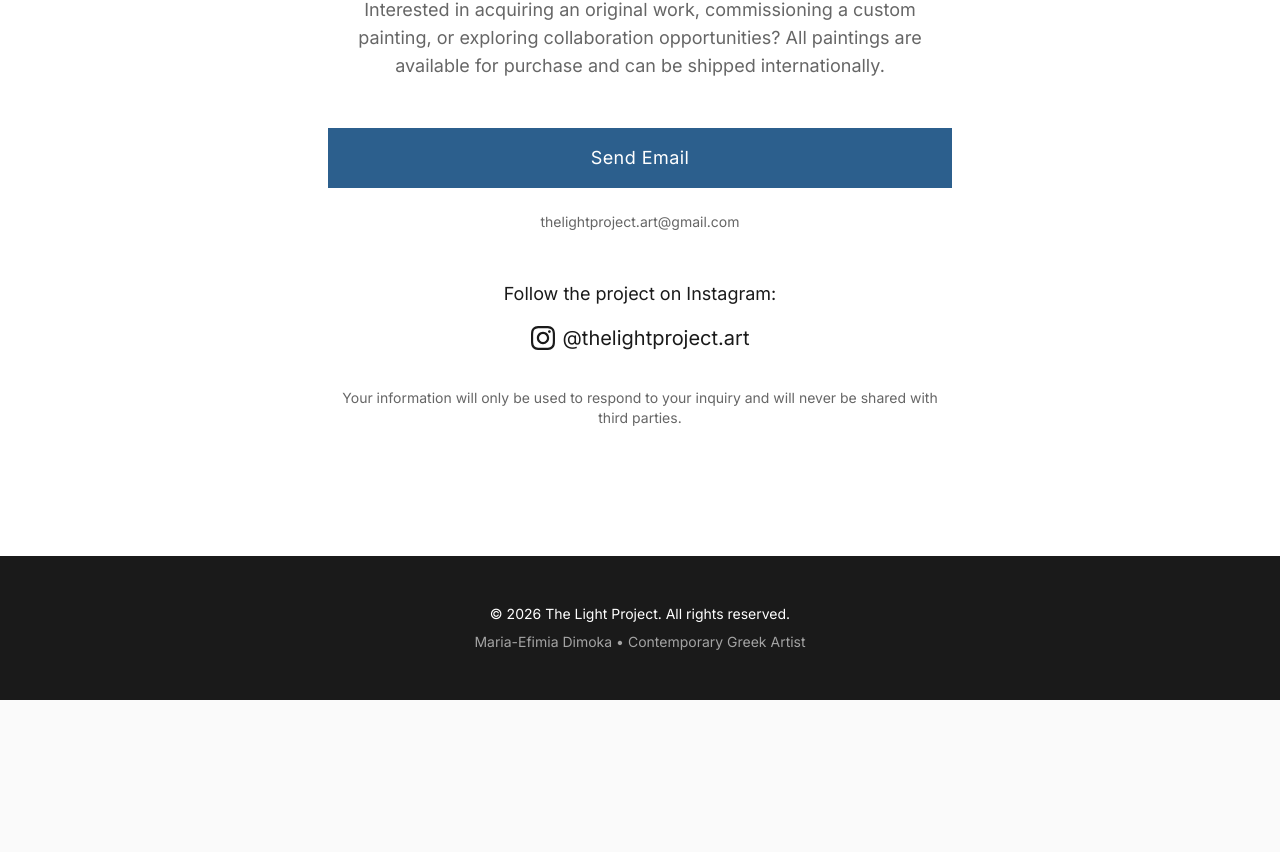
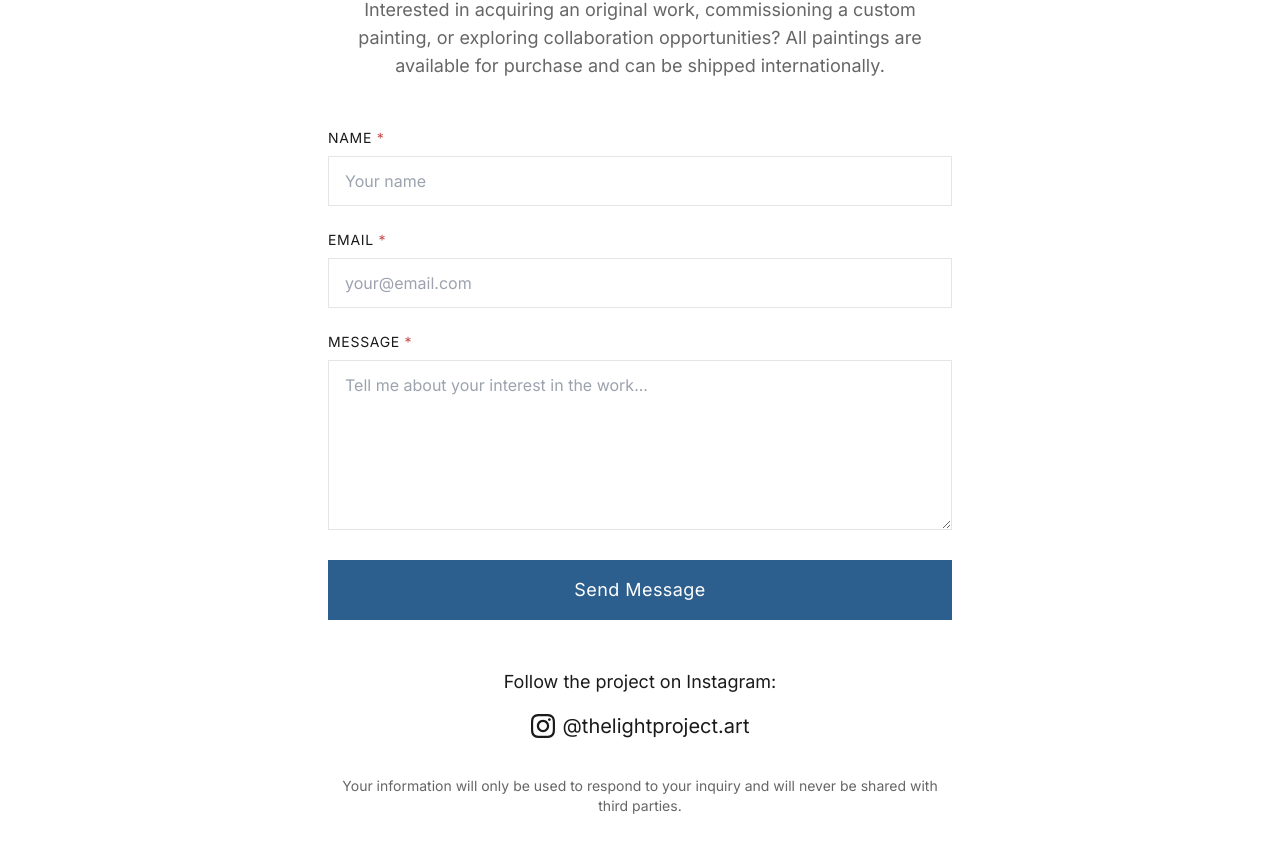
Before and after one commit to misterlemo/thelightproject.art, a Next.js app: page / in a window 1280 px wide. Shown: the part 6817-7669 px from the top of the page. Before the commit the page ends 7517 px from the top, so only its background shows below. Built offline with nearby package versions, Linux system fonts and the light colour scheme.

Commit message:
Use Formsubmit.co for contact form - zero setup required

```diff
--- a/components/Contact.tsx
+++ b/components/Contact.tsx
@@ -13,18 +13,60 @@ export default function Contact() {
           Interested in acquiring an original work, commissioning a custom painting, or exploring collaboration opportunities? All paintings are available for purchase and can be shipped internationally.
         </p>
 
-        <div className="text-center space-y-6">
-          <a
-            href="mailto:thelightproject.art@gmail.com?subject=Inquiry%20-%20The%20Light%20Project"
-            className="inline-block w-full bg-accent text-white px-12 py-4 hover:bg-accent-hover transition-all duration-300 text-lg tracking-wide text-center"
+        <form action="https://formsubmit.co/thelightproject.art@gmail.com" method="POST" className="space-y-6">
+          <input type="hidden" name="_subject" value="New Inquiry - The Light Project" />
+          <input type="hidden" name="_captcha" value="false" />
+          <input type="hidden" name="_next" value="https://thelightprojectart.vercel.app?success=true" />
+
+          <div>
+            <label htmlFor="name" className="block text-sm uppercase tracking-wider mb-2">
+              Name <span className="text-red-accent">*</span>
+            </label>
+            <input
+              type="text"
+              id="name"
+              name="name"
+              required
+              placeholder="Your name"
+              className="w-full px-4 py-3 border border-divider focus:border-accent focus:outline-none focus:ring-2 focus:ring-accent/20 transition-all"
+            />
+          </div>
+
+          <div>
+            <label htmlFor="email" className="block text-sm uppercase tracking-wider mb-2">
+              Email <span className="text-red-accent">*</span>
+            </label>
+            <input
+              type="email"
+              id="email"
+              name="email"
+              required
+              placeholder="your@email.com"
+              className="w-full px-4 py-3 border border-divider focus:border-accent focus:outline-none focus:ring-2 focus:ring-accent/20 transition-all"
+            />
+          </div>
+
+          <div>
+            <label htmlFor="message" className="block text-sm uppercase tracking-wider mb-2">
+              Message <span className="text-red-accent">*</span>
+            </label>
+            <textarea
+              id="message"
+              name="message"
+              required
+              rows={6}
+              placeholder="Tell me about your interest in the work..."
+              className="w-full px-4 py-3 border border-divider focus:border-accent focus:outline-none focus:ring-2 focus:ring-accent/20 transition-all resize-vertical"
+            />
+          </div>
+
+          <button
+            type="submit"
+            className="w-full bg-accent text-white px-12 py-4 hover:bg-accent-hover transition-all duration-300 text-lg tracking-wide"
           >
-            Send Email
-          </a>
-
-          <p className="text-sm text-secondary">
-            thelightproject.art@gmail.com
-          </p>
-        </div>
+            Send Message
+          </button>
+        </form>
 
         {/* Instagram Link */}
         <div className="mt-12 text-center">
```
